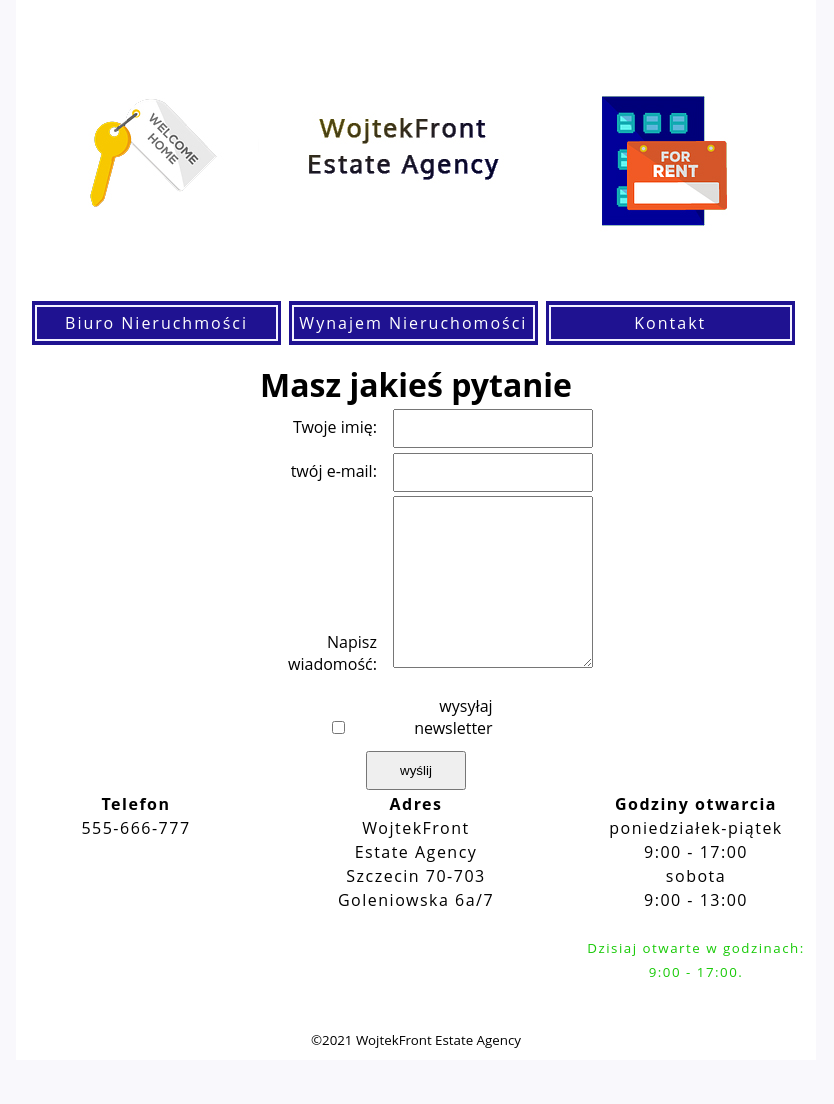
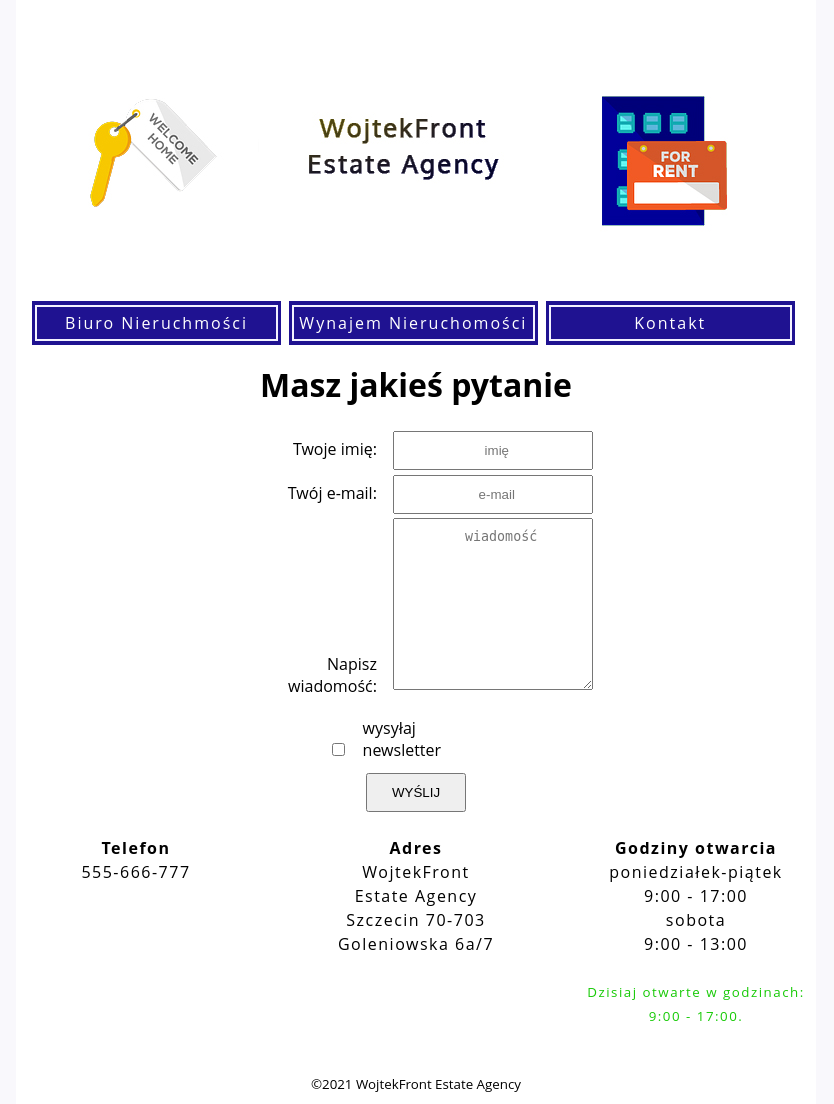
Before and after one commit to WojtekFront/estateAgency, a PHP site: page /kontaktWynajem.php in a window 1280 px wide. Shown: the whole page, without its empty margins (224-1058 px from the left). Before the commit the page ends 1048 px from the top, so only its background shows below. Run offline with PHP 8.4, Linux system fonts and the light colour scheme.

Commit message:
kontakt
few mistake

```diff
--- a/kontaktWynajem.php
+++ b/kontaktWynajem.php
@@ -3,23 +3,25 @@ define("title", "kontakt|| biuro nieruchomości");
 include("includes/header.php");
 ?>
 <div class="contact">
-    <h1>Masz jakieś pytanie</h1>
+    <h1>Masz jakieś pytanie</h1><br>
     <form method="post" action="" id="contactForm">
 
-        <label id="yourEmail">Twoje imię:</label>
-        <input type="text" name="yourEmail"><br>
+        <label for="yourName">Twoje imię:  </label>
+        <input type="text" name="yourName" placeholder="  imię"><br>
 
-        <label for="yourEmail">twój e-mail:</label>
-        <input type="email" name="yourEmail"><br>
+        <label for="yourEmail">Twój e-mail:  </label>
+        <input type="email" name="yourEmail" placeholder="  e-mail"><br>
 
-        <label for="yourMessage">Napisz wiadomość:</label>
-        <textarea name="yourMessage" cols="30" rows="10"></textarea><br>
+        <label for="yourMessage">Napisz wiadomość:  </label>
+        <textarea name="yourMessage" cols="30" rows="10" placeholder="  wiadomość"></textarea><br>
 
         <input type="checkbox" id="subscribe" name="subscribe" value="subscribe" >
-        <label for="subscribe">wysyłaj newsletter</label><br>
-        <input type="submit" class="submit" name="contact_submit" value="wyślij">
+        <label for="subscribe" class="subscribe">wysyłaj newsletter</label><br>
+
+        <input type="submit" class="submit" name="contact_submit" value="WYŚLIJ">
  </form>
-</div>
+ <br>
+</div><!-- contact -->
 
 <?php
 include("includes/footer.php");
```
